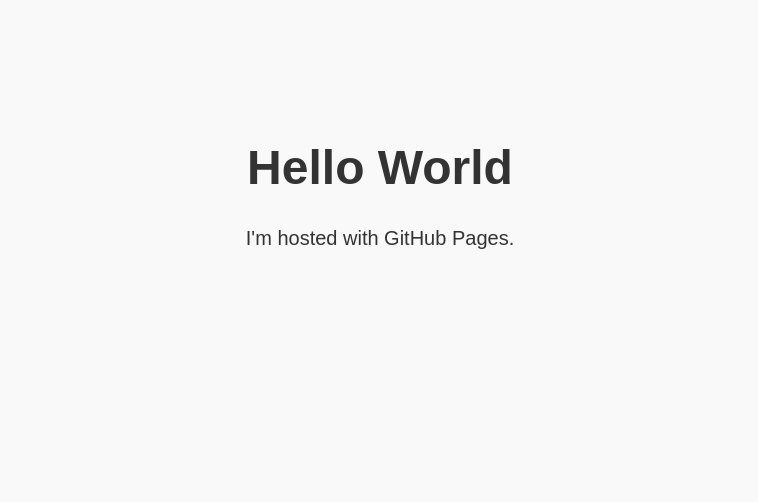
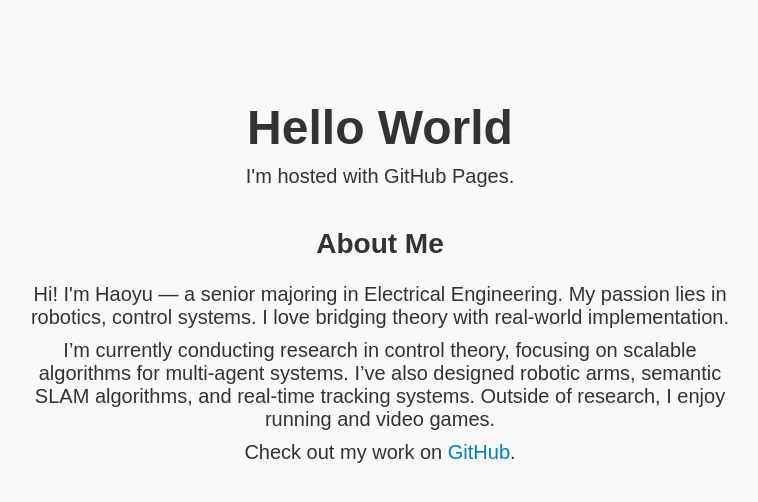
Before and after one commit to MarkQuanHaoyu/MarkQuanHaoyu.github.io, a plain HTML site: page index.html in a window 1280 px wide. Shown: the whole page, without its empty margins (260-1018 px from the left). Drawn offline with Linux system fonts and the light colour scheme.

Commit message:
Update index.html

```diff
--- a/index.html
+++ b/index.html
@@ -1,8 +1,8 @@
 <!DOCTYPE html>
 <html>
   <head>
-    <meta charset="UTF-8">
-    <meta name="viewport" content="width=device-width, initial-scale=1.0">
+    <meta charset="UTF-8" />
+    <meta name="viewport" content="width=device-width, initial-scale=1.0" />
     <title>Haoyu's Personal Site</title>
     <style>
       body {
@@ -10,18 +10,48 @@
         background-color: #f9f9f9;
         color: #333;
         text-align: center;
-        padding-top: 100px;
+        padding: 60px 20px;
       }
       h1 {
         font-size: 48px;
+        margin-bottom: 10px;
+      }
+      h2 {
+        font-size: 28px;
+        margin-top: 40px;
       }
       p {
         font-size: 20px;
+        max-width: 700px;
+        margin: 10px auto;
+      }
+      a {
+        color: #007acc;
+        text-decoration: none;
+      }
+      a:hover {
+        text-decoration: underline;
       }
     </style>
   </head>
   <body>
     <h1>Hello World</h1>
     <p>I'm hosted with GitHub Pages.</p>
+
+    <h2>About Me</h2>
+    <p>
+      Hi! I'm Haoyu — a senior majoring in Electrical Engineering.
+      My passion lies in robotics, control systems.
+      I love bridging theory with real-world implementation.
+    </p>
+    <p>
+      I’m currently conducting research in control theory, focusing on scalable algorithms for
+      multi-agent systems. I’ve also designed robotic arms, semantic SLAM algorithms, and real-time tracking systems.
+      Outside of research, I enjoy running and video games.
+    </p>
+
+    <p>
+      Check out my work on <a href="https://github.com/MarkQuanHaoyu" target="_blank">GitHub</a>.
+    </p>
   </body>
 </html>
```
